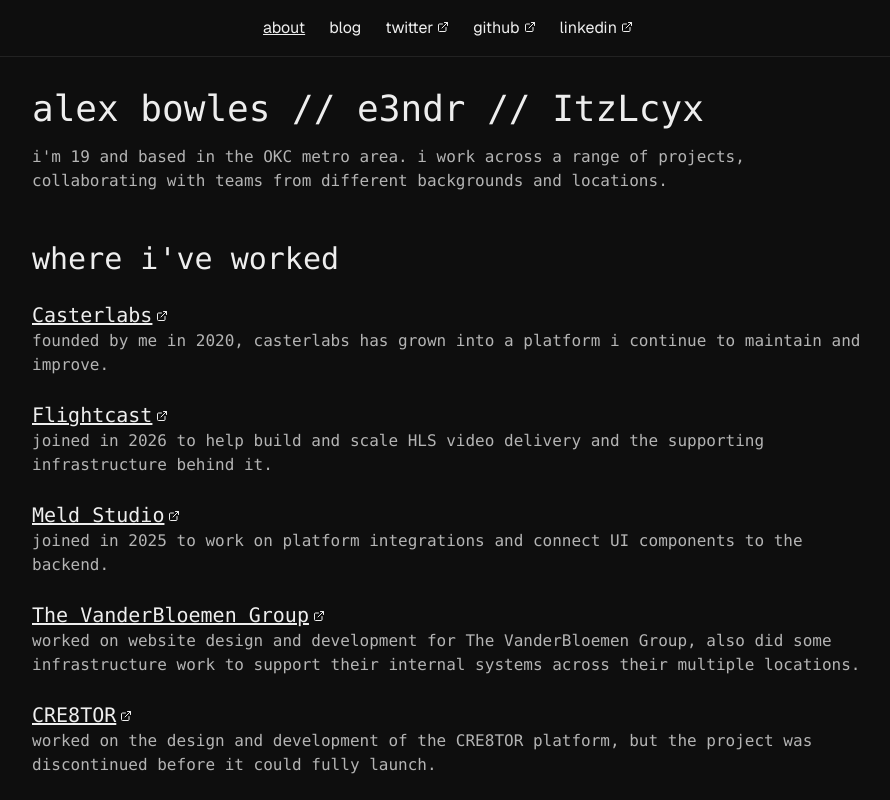
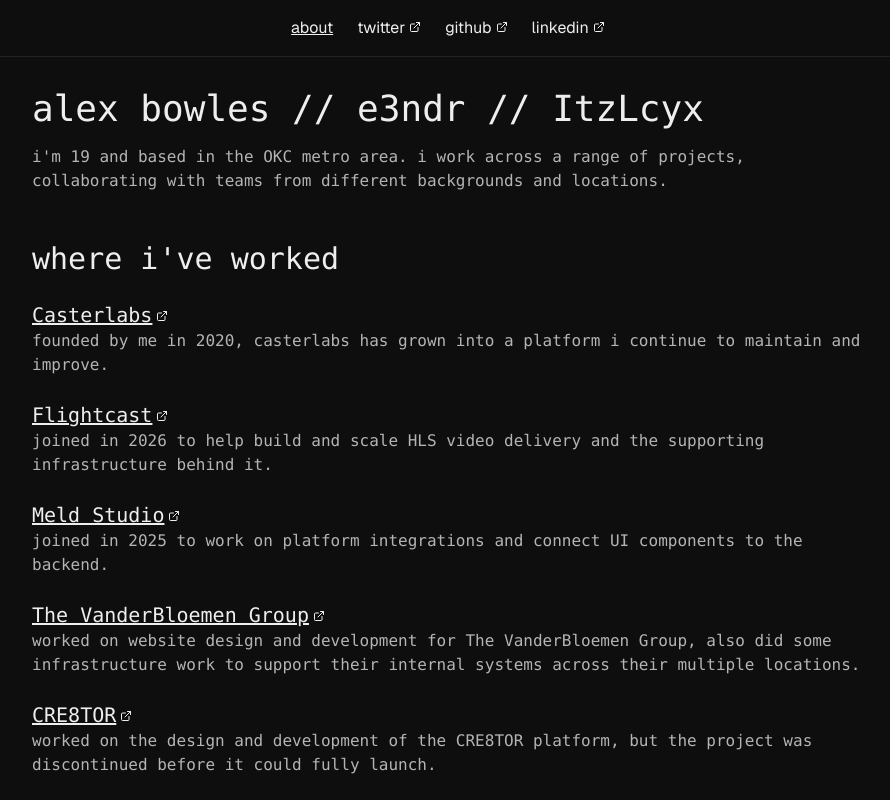
Before and after one commit to e3ndr/e3ndr.xyz, a SvelteKit app: page / in a window 1280 px wide. Shown: the top 800 px of the page, without its empty margins (192-1082 px from the left). Built offline with nearby package versions, Linux system fonts and the light colour scheme.

Commit message:
for now.

```diff
--- a/src/routes/+layout.svelte
+++ b/src/routes/+layout.svelte
@@ -7,7 +7,7 @@
 
 	const NAV_LINKS = [
 		{ name: 'about', href: '/' },
-		{ name: 'blog', href: '/blog' },
+		// { name: 'blog', href: '/blog' },
 		{ name: 'twitter', href: 'https://twitter.com/itzlcyx' },
 		{ name: 'github', href: 'https://github.com/e3ndr' },
 		{ name: 'linkedin', href: 'https://www.linkedin.com/in/e3ndr' }
```
